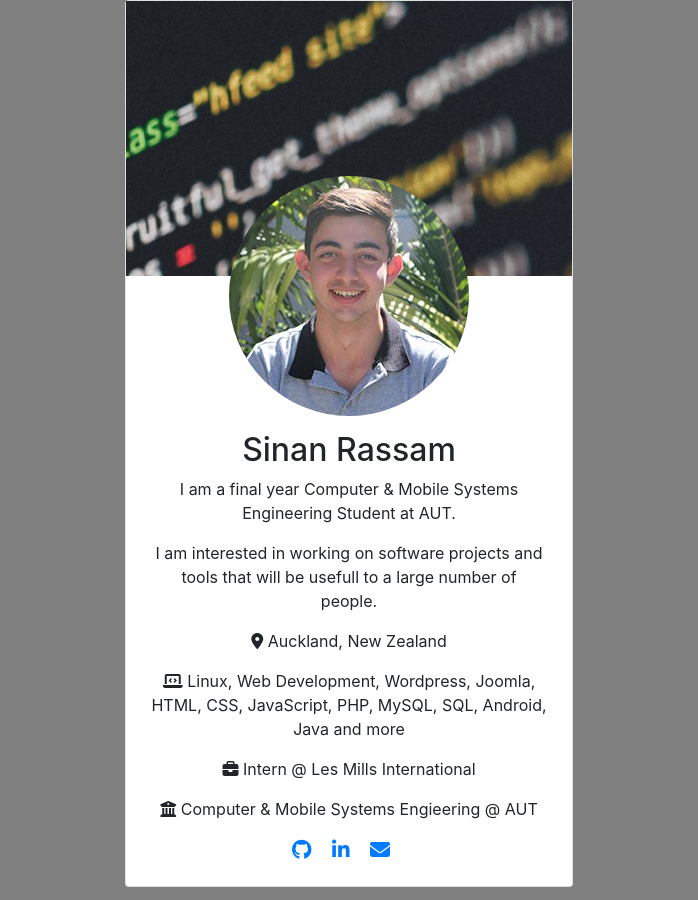
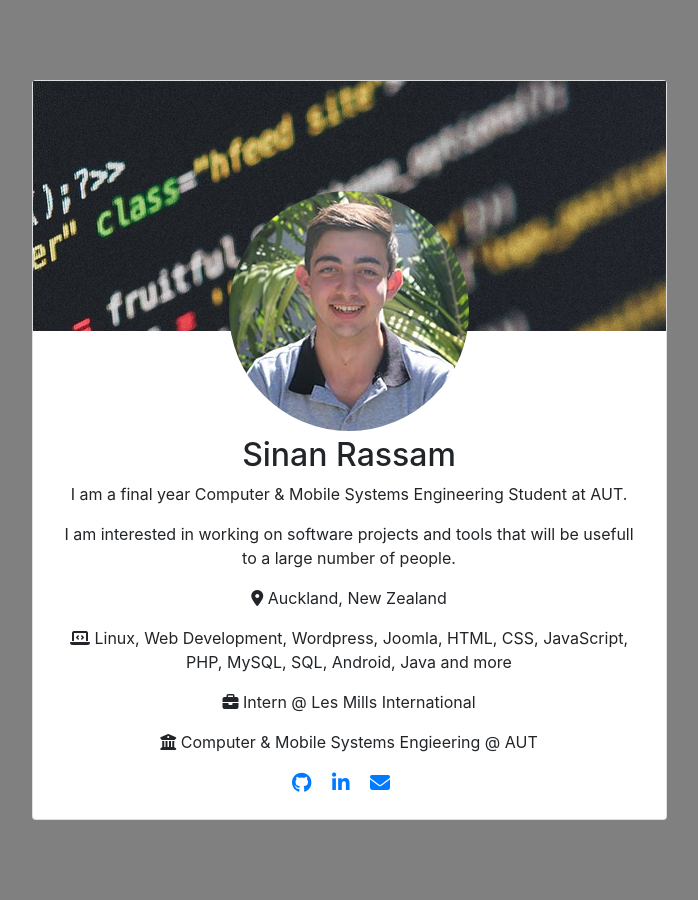
Before and after one commit to sinanrassam/sinanrassam.github.io, a Jekyll site: the page built from index.md, in a window 1280 px wide. Shown: the whole page, without its empty margins (291-989 px from the left). Built offline with Jekyll 4.4.1, drawn with Linux system fonts in a browser that asks for light colours; nearby versions of some CDN libraries.

Commit message:
Improved the layout

```diff
--- a/_layouts/default.html
+++ b/_layouts/default.html
@@ -17,25 +17,32 @@
     <title>{{ site.title }} | About Me</title>
 </head>
 
-<body class="h-100 d-flex justify-content-center align-items-center">
+<body>
+    <div class="container h-100">
+        <div class="row h-100 justify-content-center align-items-center">
+            <div class="col-7">
                 <div class="card text-center">
-        <div class="banner" style="background-image: url('/assets/img/{{ site.banner_image }}');
-        background-position: center;">
-            <img class="rounded-circle profile-img" src="/assets/img/{{ site.profile_image }}" alt="{{ site.title }}" />
+                    <div class="banner"
+                        style="background-image: url('/assets/img/{{ site.banner_image }}'); background-position: center;">
+                        <img class="rounded-circle profile-img" src="/assets/img/{{ site.profile_image }}"
+                            alt="{{ site.title }}" />
                     </div>
                     <div class="card-inner">
                         <h2 class="profile-name">{{ page.title }}</h2>
                         <p class="profile-bio">{{ site.bio }}</p>
                         <p class="profile-interest">{{ site.interest }}</p>
                         <p><i class="fas fa-map-marker-alt"></i> {{ site.location }}</p>
-            <p><i class="fas fa-laptop-code"></i> {{ site.skills | array_to_sentence_string: '' }} and more</p>
+                        <p><i class="fas fa-laptop-code"></i> {{ site.skills | array_to_sentence_string: '' }} and more
+                        </p>
                         <p><i class="fas fa-briefcase"></i> {{site.current_role}}</p>
                         <p><i class="fas fa-university"></i> {{site.education}}</p>
 
                         {%- include social-links.html -%}
                     </div>
                 </div>
-
+            </div>
+        </div>
+    </div>
     <!-- Optional JavaScript -->
     <!-- jQuery first, then Popper.js, then Bootstrap JS -->
     <script src="https://code.jquery.com/jquery-3.5.1.min.js"
--- a/_sass/main.scss
+++ b/_sass/main.scss
@@ -1,9 +1,9 @@
+body,html{
+    height:100%;
+}
+
 body {
     background-color: grey;
-}
-
-.card {
-    width: 35%;
 }
 
 .card-inner {
@@ -12,10 +12,10 @@
 
 .banner {
     width: 100%;
-    height: 275px;
-    margin-bottom: 130px;
+    height: 250px;
+    margin-bottom: 80px;
 }
 
 .profile-img {
-    margin-top: 175px;
+    margin-top: 110px;
 }
```
Lines whose indentation alone changed are shown as unchanged.
